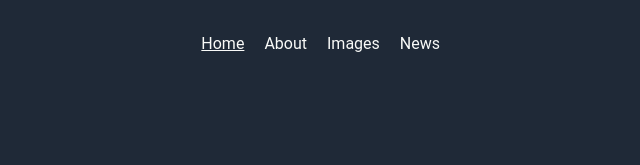
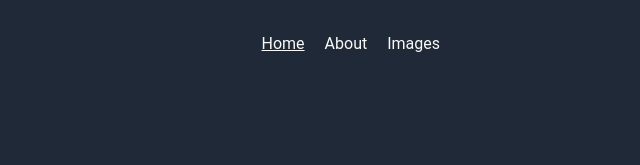
Before and after one commit to as-bowley/cascading, a plain HTML site: page index.html in a window 1280 px wide. Shown: the top 165 px of the page, 630-1270 px from the left. Drawn offline with Linux system fonts and the light colour scheme.

Commit message:
remove news page

```diff
--- a/index.html
+++ b/index.html
@@ -16,7 +16,6 @@
           <li><a>Home</a></li>
           <li><a href="./pages/about/about.html">About</a></li>
           <li><a href="./pages/photos/photos.html">Images</a></li>
-          <li><a>News</a></li>
         </ul>
       </nav>
     </header>
```
Also changed, not shown: pages/about/about.html (+0 -1 lines), pages/photos/photos.html (+0 -1 lines).
